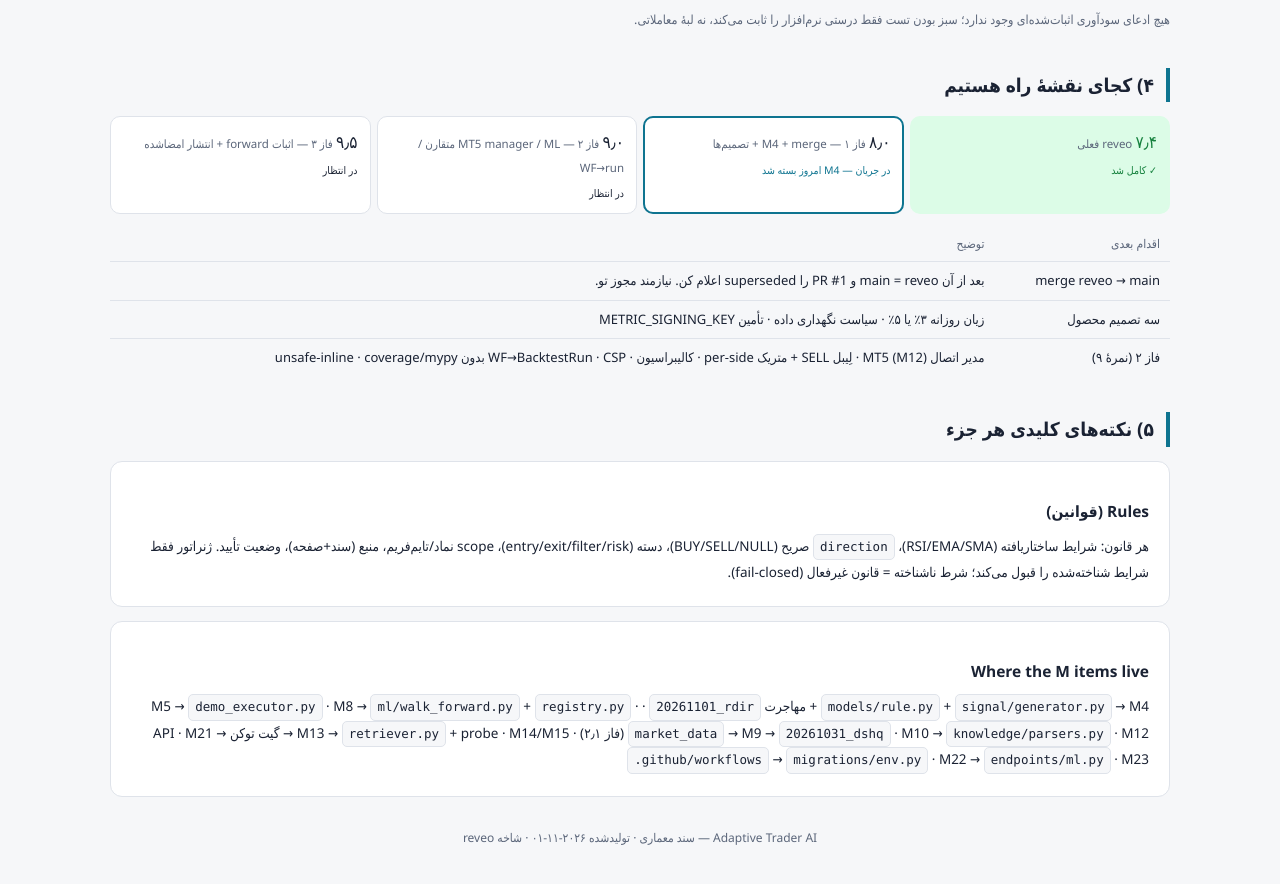
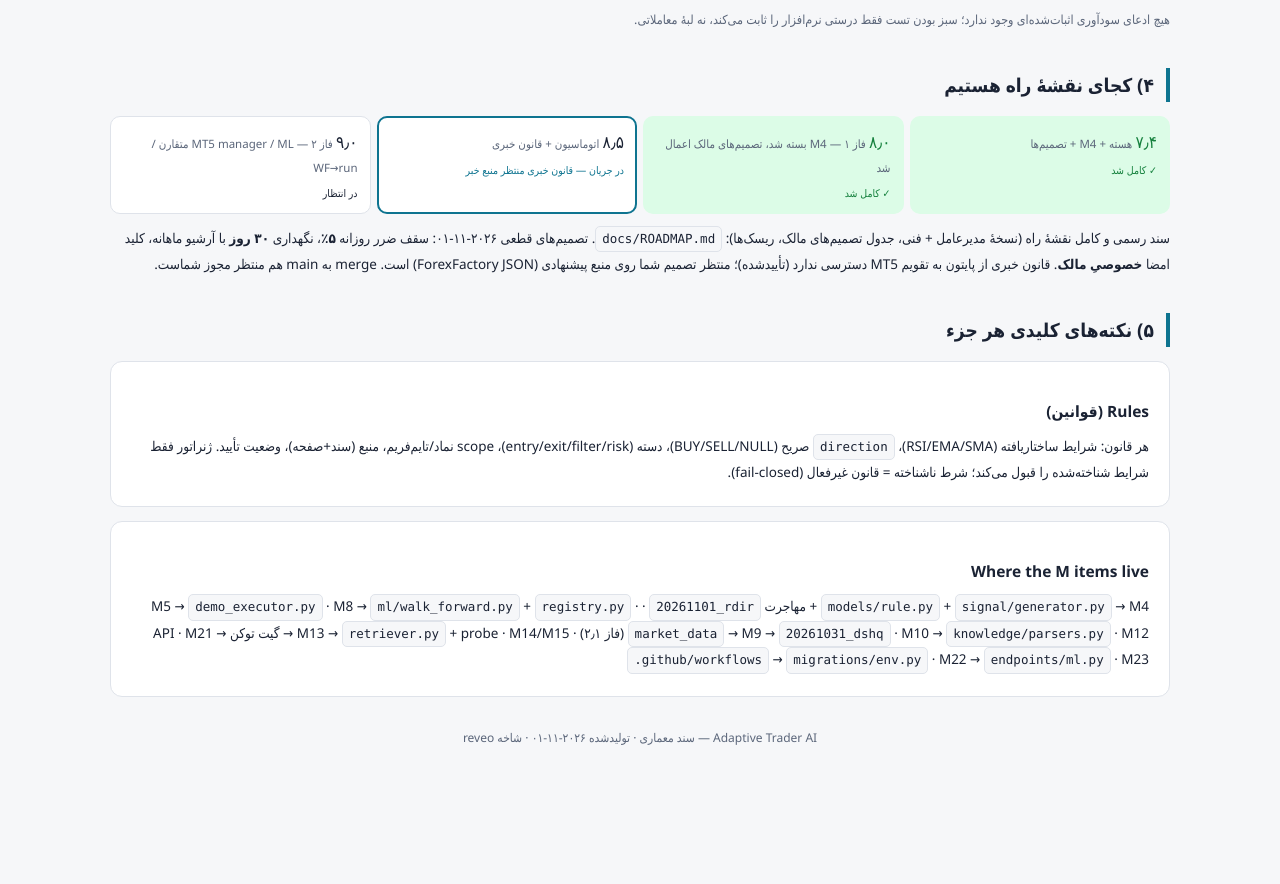
Before and after one commit to rezamxs/Adaptive-Trader-AI, a plain HTML site: page docs/architecture.html in a window 1280 px wide. Shown: the part 2000-2884 px from the top of the page. After the commit the page ends 2808 px from the top, so only its background shows below. Drawn offline with Linux system fonts and the light colour scheme.

Commit message:
Step 4 - roadmap overhaul: CEO + technical versions in one canonical doc
- docs/ROADMAP.md: vision paragraph, real status with evidence (not
  promises), stage/gate table with automatic-vs-human per stage, owner
  decisions table (5% cap, 30-day retention, private signing key, news
  source PENDING, merge PENDING), plain-language risks, and a
  what-changed section replacing stale roadmap items
- news pause rule recorded as BLOCKED: MetaTrader5 Python API has no
  calendar functions (verified against installed 5.0.6231 via dir() and
  the official mql5.com docs) - ONE alternative proposed (ForexFactory
  weekly JSON feed), no source mixed in without the owner's choice
- architecture.html roadmap section synced to the new canonical doc

```diff
--- a/docs/architecture.html
+++ b/docs/architecture.html
@@ -209,17 +209,18 @@
 <section>
   <h2>۴) کجای نقشهٔ راه هستیم</h2>
   <div class="phases">
-    <div class="phase done"><span class="p-score">۷٫۴</span> <span class="p-title">reveo فعلی</span><span class="p-state">✓ کامل شد</span></div>
-    <div class="phase now"><span class="p-score">۸٫۰</span> <span class="p-title">فاز ۱ — M4 + merge + تصمیم‌ها</span><span class="p-state">در جریان — M4 امروز بسته شد</span></div>
+    <div class="phase done"><span class="p-score">۷٫۴</span> <span class="p-title">هسته + M4 + تصمیم‌ها</span><span class="p-state">✓ کامل شد</span></div>
+    <div class="phase done"><span class="p-score">۸٫۰</span> <span class="p-title">فاز ۱ — M4 بسته شد، تصمیم‌های مالک اعمال شد</span><span class="p-state">✓ کامل شد</span></div>
+    <div class="phase now"><span class="p-score">۸٫۵</span> <span class="p-title">اتوماسیون + قانون خبری</span><span class="p-state">در جریان — قانون خبری منتظر منبع خبر</span></div>
     <div class="phase"><span class="p-score">۹٫۰</span> <span class="p-title">فاز ۲ — MT5 manager / ML متقارن / WF→run</span><span class="p-state">در انتظار</span></div>
-    <div class="phase"><span class="p-score">۹٫۵</span> <span class="p-title">فاز ۳ — اثبات forward + انتشار امضاشده</span><span class="p-state">در انتظار</span></div>
   </div>
-  <table>
-    <tr><th>اقدام بعدی</th><th>توضیح</th></tr>
-    <tr><td>merge reveo → main</td><td>بعد از آن main = reveo و PR #1 را superseded اعلام کن. نیازمند مجوز تو.</td></tr>
-    <tr><td>سه تصمیم محصول</td><td>زیان روزانه ۳٪ یا ۵٪ · سیاست نگهداری داده · تأمین METRIC_SIGNING_KEY</td></tr>
-    <tr><td>فاز ۲ (نمرهٔ ۹)</td><td>مدیر اتصال MT5 (M12) · لِیبل SELL + متریک per-side · کالیبراسیون · WF→BacktestRun · CSP بدون unsafe-inline · coverage/mypy</td></tr>
-  </table>
+  <p style="font-size:13.5px;margin:6px 0">
+    سند رسمی و کامل نقشهٔ راه (نسخهٔ مدیرعامل + فنی، جدول تصمیم‌های مالک، ریسک‌ها):
+    <code>docs/ROADMAP.md</code>. تصمیم‌های قطعی ۲۰۲۶-۱۱-۰۱: سقف ضرر روزانه <b>۵٪</b>،
+    نگهداری <b>۳۰ روز</b> با آرشیو ماهانه، کلید امضا <b>خصوصیِ مالک</b>. قانون خبری
+    از پایتون به تقویم MT5 دسترسی ندارد (تأییدشده)؛ منتظر تصمیم شما روی
+    منبع پیشنهادی (ForexFactory JSON) است. merge به main هم منتظر مجوز شماست.
+  </p>
 </section>
 
 <section>
```
Also changed, not shown: 1 other file.
